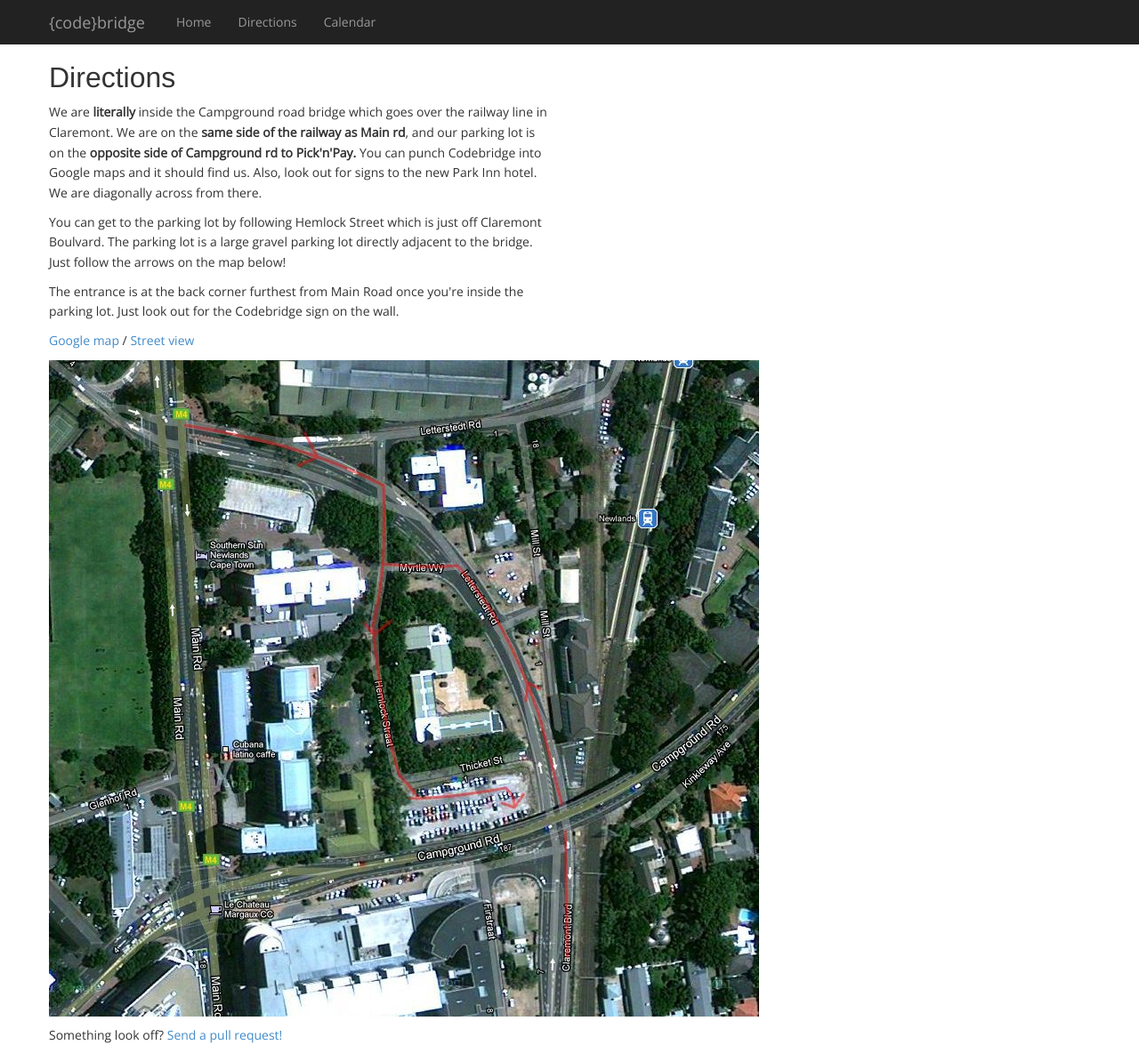
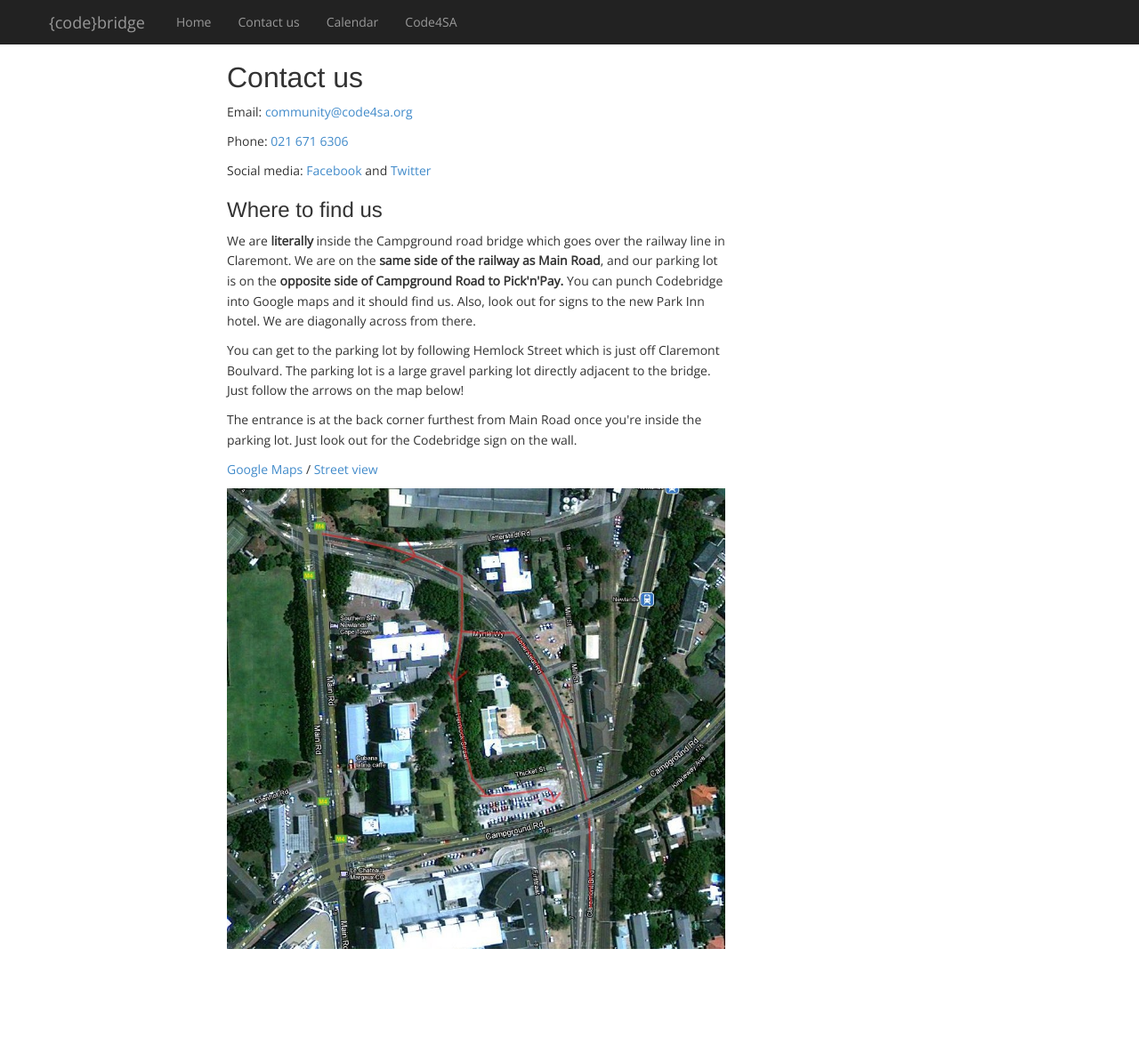
Before and after one commit to codebridge-za/codebridge.co.za, a Jekyll site: the page built from contact-us.htm, in a window 1280 px wide and 1175 px high. Shown: the whole window at 89% size. Built offline with Jekyll 4.4.1, drawn with Linux system fonts in a browser that asks for light colours; nearby versions of some CDN libraries; Markdown is read by kramdown in place of the engine named in the settings.

Commit message:
content tweaks and redesign

```diff
--- a/_config.yml
+++ b/_config.yml
@@ -5,9 +5,12 @@ pygments: true
 navigation:
 - text: Home
   url: /index.htm
-- text: Directions
-  url: /directions.htm
+- text: Contact us
+  url: /contact-us.htm
 - text: Calendar
   url: /calendar.htm
+- text: Code4SA
+  url: /code4sa.htm
+
 
 permalink: /:categories/:year-:month-:day/:title.htm
--- a/_layouts/default.html
+++ b/_layouts/default.html
@@ -17,6 +17,7 @@
 
 </head>
 <body>
+
 <div class="navbar navbar-inverse navbar-fixed-top bs-docs-nav">
   <div class="container">
     <a href="/" class="navbar-brand">{code}bridge</a>
@@ -39,18 +40,13 @@
 		{% endif %}
 		{% endfor %}
       </ul>
+        </div>
     </div>
   </div>
 </div>
 <div class="container">
 	{{ content }}
 </div>
-
-<div class="container">
-	<footer>
-		Something look off? <a href="https://github.com/codebridge-za/codebridge-za.github.io">Send a pull request!</a>
-	</footer>
-</div>
 <script src="http://code.jquery.com/jquery-1.7.2.min.js"></script>
 <script src="/assets/js/bootstrap.min.js"></script>
 </body>
--- a/directions.htm
+++ b/contact-us.htm
@@ -1,27 +1,39 @@
 ---
 layout: default
-title: Directions
+title: Contact us
 ---
 
-<h2>Directions</h2>
-<p>We are <strong>literally</strong> inside the Campground road bridge which goes over the railway line in Claremont. We are on the <strong>same side of the railway as Main rd</strong>, and our parking lot is on the <strong>opposite side of Campground rd to Pick'n'Pay.</strong> You can punch Codebridge into Google maps and it should find us. Also, look out for signs to the new Park Inn hotel. We are diagonally across from there.</p>
+<div class="row">
+<div class="col-lg-8 col-xs-8 col-offset-2">
+
+<h2>Contact us</h2>
+<p>Email: <a href="mailto:community@code4sa.org">community@code4sa.org</a></p>
+
+<p>Phone: <a href="tel:+27216716306">021 671 6306</a></p>
+
+
+<p>Social media: <a href="https://www.facebook.com/codebridge/" target="_blank">Facebook</a> and <a href="https://twitter.com/codebridge" target="_blank">Twitter</a></p>
+
+<h3>Where to find us</h3>
+<p>We are <strong>literally</strong> inside the Campground road bridge which goes over the railway line in Claremont. We are on the <strong>same side of the railway as Main Road</strong>, and our parking lot is on the <strong>opposite side of Campground Road to Pick'n'Pay.</strong> You can punch Codebridge into Google maps and it should find us. Also, look out for signs to the new Park Inn hotel. We are diagonally across from there.</p>
 
 <p>You can get to the parking lot by following Hemlock Street which is just off Claremont Boulvard. The parking lot is a large gravel parking lot directly adjacent to the bridge. Just follow the arrows on the map below!</p>
 
 <p>The entrance is at the back corner furthest from Main Road once you're inside the parking lot. Just look out for the Codebridge sign on the wall.</p>
-<a
+
+<p><a
   href="http://maps.google.co.za/maps?daddr=-33.976608,18.46662&amp;hl=en&amp;ll=-33.976446,18.464831&amp;spn=0.007135,0.018024&amp;sll=-33.976659,18.466719&amp;sspn=0.001873,0.003484&amp;vpsrc=6&amp;mra=mift&amp;mrsp=1&amp;sz=19&amp;t=h&amp;z=17"
   class="urlextern"
   title="http://maps.google.co.za/maps?daddr=-33.976608,18.46662&amp;hl=en&amp;ll=-33.976446,18.464831&amp;spn=0.007135,0.018024&amp;sll=-33.976659,18.466719&amp;sspn=0.001873,0.003484&amp;vpsrc=6&amp;mra=mift&amp;mrsp=1&amp;sz=19&amp;t=h&amp;z=17"
-  rel="nofollow">Google map</a>
+  rel="nofollow" target="_blank">Google Maps</a>
 /
 <a
   href="http://maps.google.co.za/maps?daddr=-33.976608,18.46662&amp;hl=en&amp;ll=-33.976325,18.466523&amp;spn=0.007385,0.013894&amp;sll=-33.976659,18.466719&amp;sspn=0.001873,0.003484&amp;vpsrc=0&amp;mra=mift&amp;mrsp=1&amp;sz=19&amp;t=h&amp;z=17&amp;layer=c&amp;cbll=-33.976325,18.466523&amp;panoid=3UMLKcGZZ3Hi44ubpd2u_g&amp;cbp=12,169.3,,2,-0.91"
   class="urlextern"
   title="http://maps.google.co.za/maps?daddr=-33.976608,18.46662&amp;hl=en&amp;ll=-33.976325,18.466523&amp;spn=0.007385,0.013894&amp;sll=-33.976659,18.466719&amp;sspn=0.001873,0.003484&amp;vpsrc=0&amp;mra=mift&amp;mrsp=1&amp;sz=19&amp;t=h&amp;z=17&amp;layer=c&amp;cbll=-33.976325,18.466523&amp;panoid=3UMLKcGZZ3Hi44ubpd2u_g&amp;cbp=12,169.3,,2,-0.91"
-  rel="nofollow">Street view</a>
-</p>
+  rel="nofollow" target="_blank">Street view</a></p>
 
-<p>
-<a href="static/map.jpg"><img src="/images/map.jpg" /></a>
-</p>
+<p><img src="/images/map.jpg" width=100%></img></p>
+
+</div>
+</div>
```
Also changed, not shown: calendar.htm (+11 -1 lines), code4sa.htm (added, +19 -0 lines), index.htm (+32 -79 lines), images/code4sa_logo.png (added).
